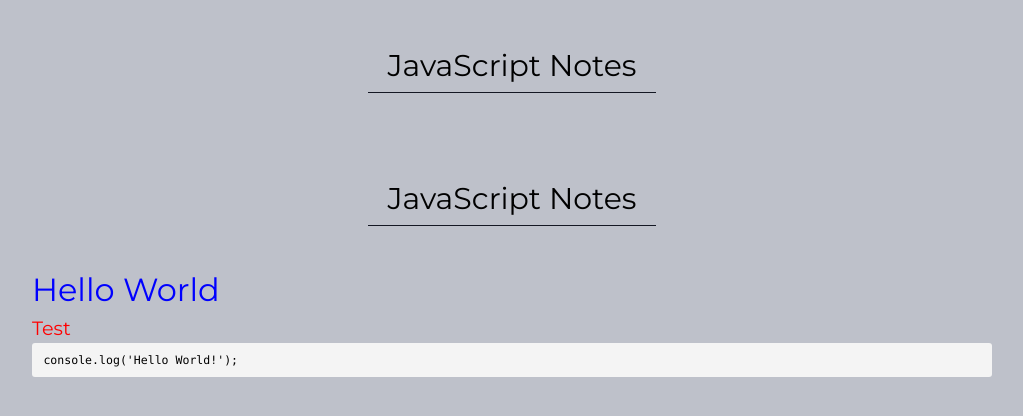
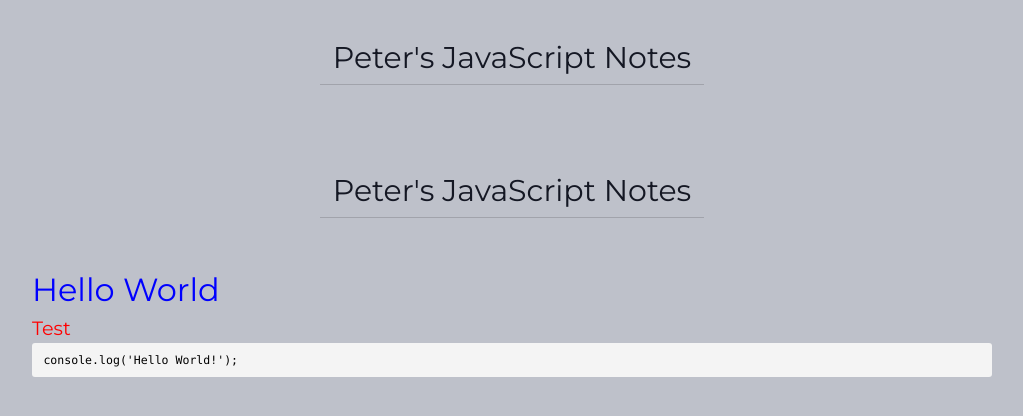
Before and after one commit to PeterSYoo/javascript-notes-nextjs-tailwind, a Next.js app: page / in a window 1280 px wide. Shown: the top 416 px of the page, without its empty margins (128-1151 px from the left). Built offline with nearby package versions, Linux system fonts and the light colour scheme.

Commit message:
refactor: Updates title.

```diff
--- a/components/Header.components.tsx
+++ b/components/Header.components.tsx
@@ -1,11 +1,11 @@
 export const Header = () => {
   return (
     <>
-      <div className="py-10">
-        <h1 className="text-3xl flex justify-center font-Montserrat w-full py-2">
-          JavaScript Notes
+      <div className="py-10 flex flex-col items-center justify-center">
+        <h1 className="text-3xl flex justify-center font-Montserrat w-full text-[#141723]">
+          Peter&apos;s JavaScript Notes
         </h1>
-        <div className="border-b border-[#141723] w-72 mx-auto"></div>
+        <div className="border-b border-[#a1a3ab] w-96 mx-auto my-2"></div>
       </div>
     </>
   );
```
